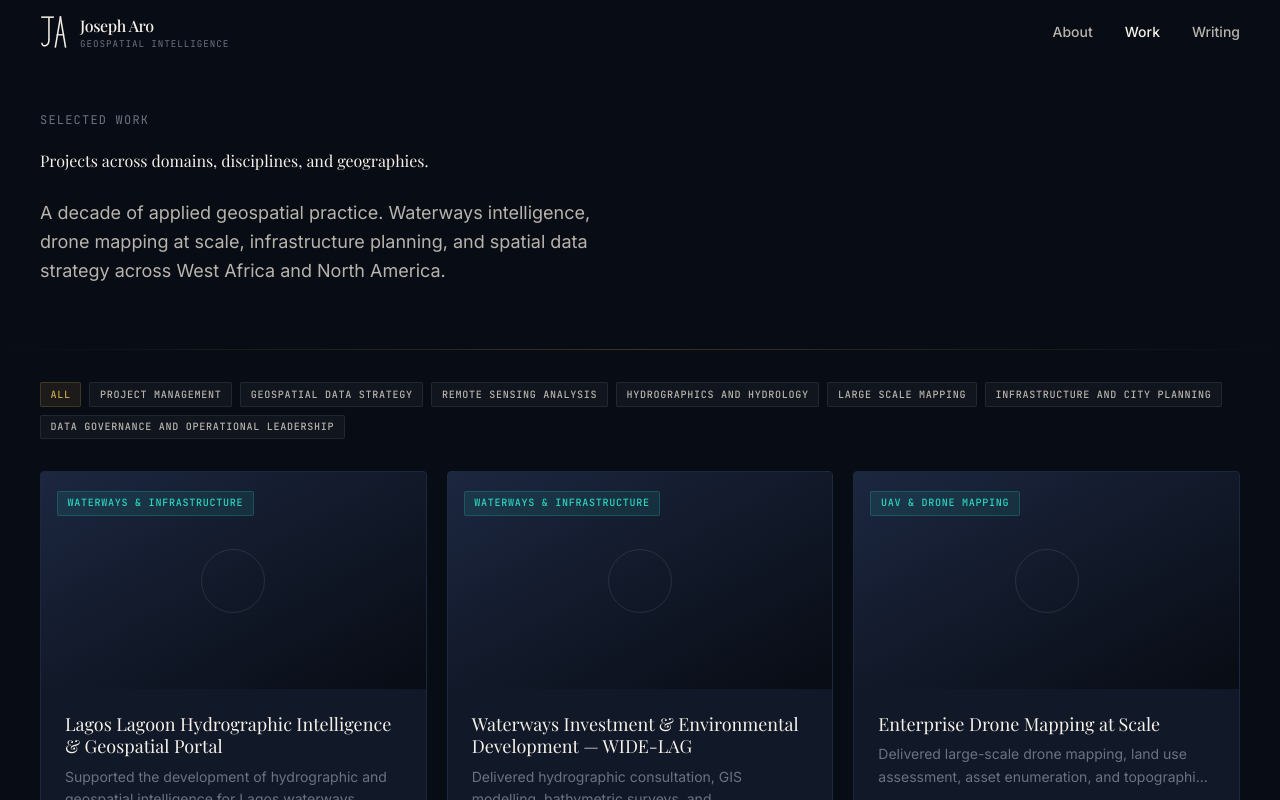
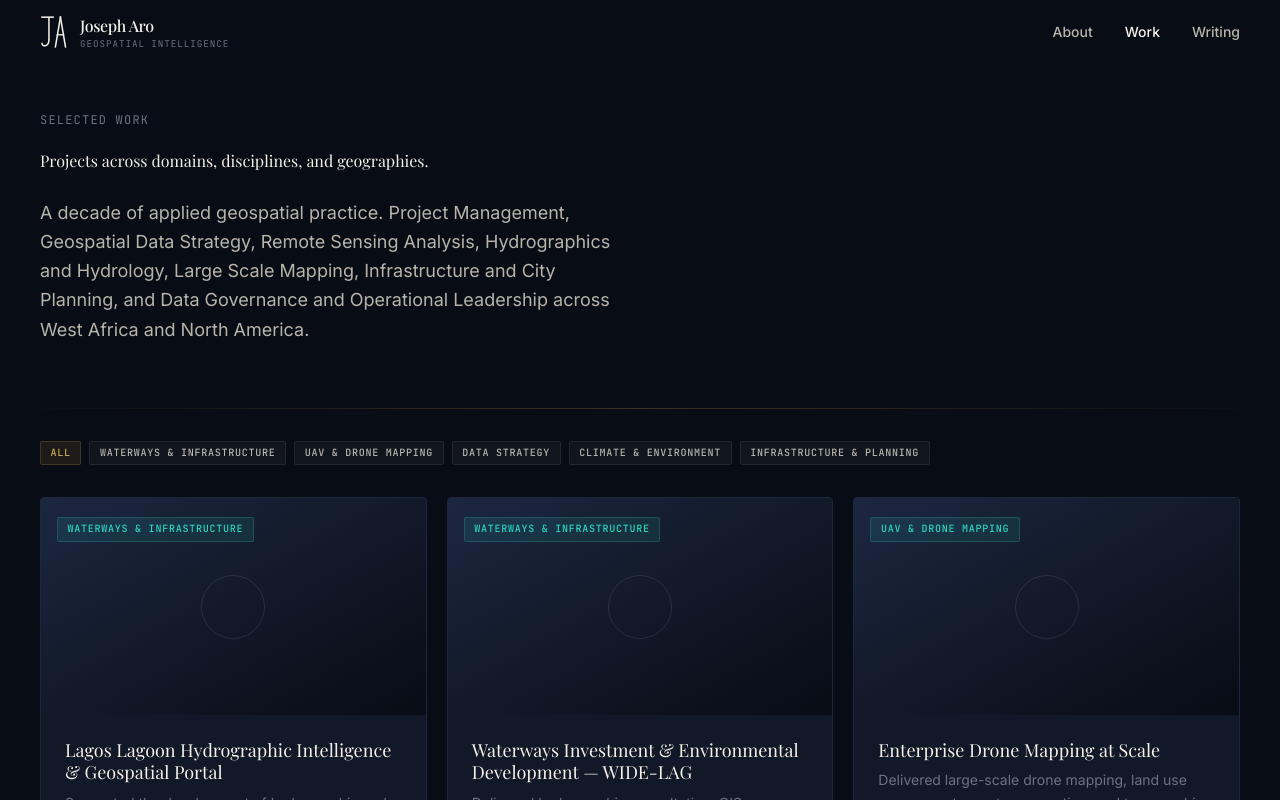
Before and after one commit to jocimycin/josepharo-web, a Next.js app: page /work in a window 1280 px wide. Shown: the top 800 px of the page. Built offline with nearby package versions, Linux system fonts and the light colour scheme; a web font is replaced by a local one.

Commit message:
Fix work page: revert domain tags, update tagline with correct practice areas

```diff
--- a/app/work/page.tsx
+++ b/app/work/page.tsx
@@ -10,7 +10,7 @@ export const metadata: Metadata = {
     'Selected geospatial, remote sensing, hydrographic, and UAV mapping projects by Joseph Aro — spanning waterways intelligence, infrastructure planning, drone mapping, and spatial data strategy.',
 }
 
-const domains = ['All', 'Project Management', 'Geospatial Data Strategy', 'Remote Sensing Analysis', 'Hydrographics and Hydrology', 'Large Scale Mapping', 'Infrastructure and City Planning', 'Data Governance and Operational Leadership']
+const domains = ['All', 'Waterways & Infrastructure', 'UAV & Drone Mapping', 'Data Strategy', 'Climate & Environment', 'Infrastructure & Planning']
 
 export default function WorkPage() {
   return (
@@ -24,7 +24,7 @@ export default function WorkPage() {
               Projects across domains, disciplines, and geographies.
             </h1>
             <p className="text-text-secondary text-base md:text-lg leading-relaxed max-w-xl">
-              A decade of applied geospatial practice. Waterways intelligence, drone mapping at scale, infrastructure planning, and spatial data strategy across West Africa and North America.
+              A decade of applied geospatial practice. Project Management, Geospatial Data Strategy, Remote Sensing Analysis, Hydrographics and Hydrology, Large Scale Mapping, Infrastructure and City Planning, and Data Governance and Operational Leadership across West Africa and North America.
             </p>
           </RevealSection>
         </div>
```
